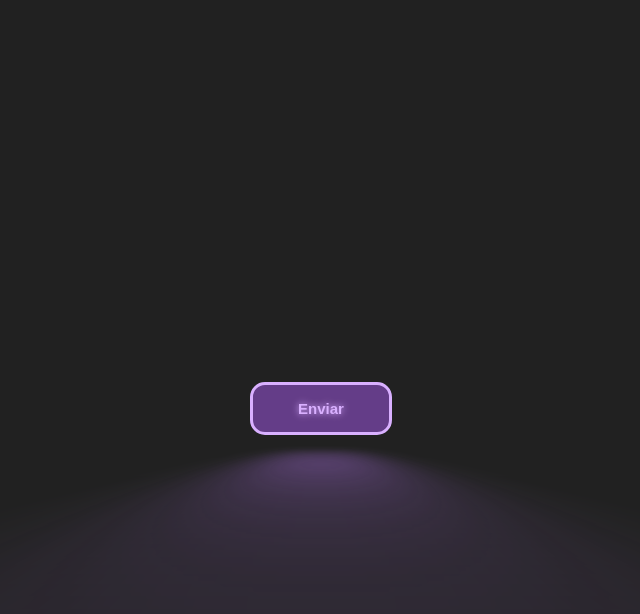
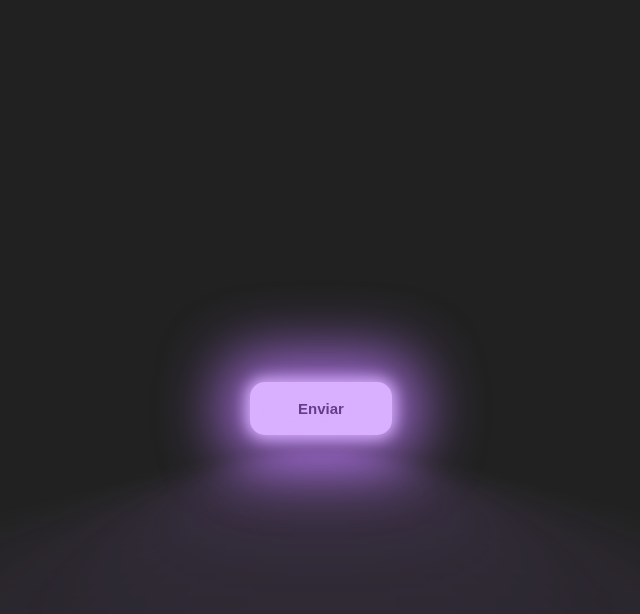
Before and after one commit to Pedro-Mantovanini-Silva/meub-utao-vermelo-melhorardo, a plain HTML site: page index.html in a window 1280 px wide. In both pictures the pointer is over the button "Enviar". Shown: the whole page, without its empty margins (319-959 px from the left). Drawn offline with Linux system fonts and the light colour scheme.

Commit message:
Add files via upload

```diff
--- a/style.css
+++ b/style.css
@@ -41,3 +41,10 @@ button::after{
     opacity: .7;
     transform: perspective(1.5em) rotateX(35deg) scale(1, .6);
 }
+button:hover{
+    color: var(--btn-color);
+    background-color:var(--glow-color);
+    box-shadow: 0 0 1em .25em var(--glow-color),
+                0 0 4em 2em var(--glow-spread-color),
+                inset 0 0 .5em .25em var(--glow-color);
+}
```
